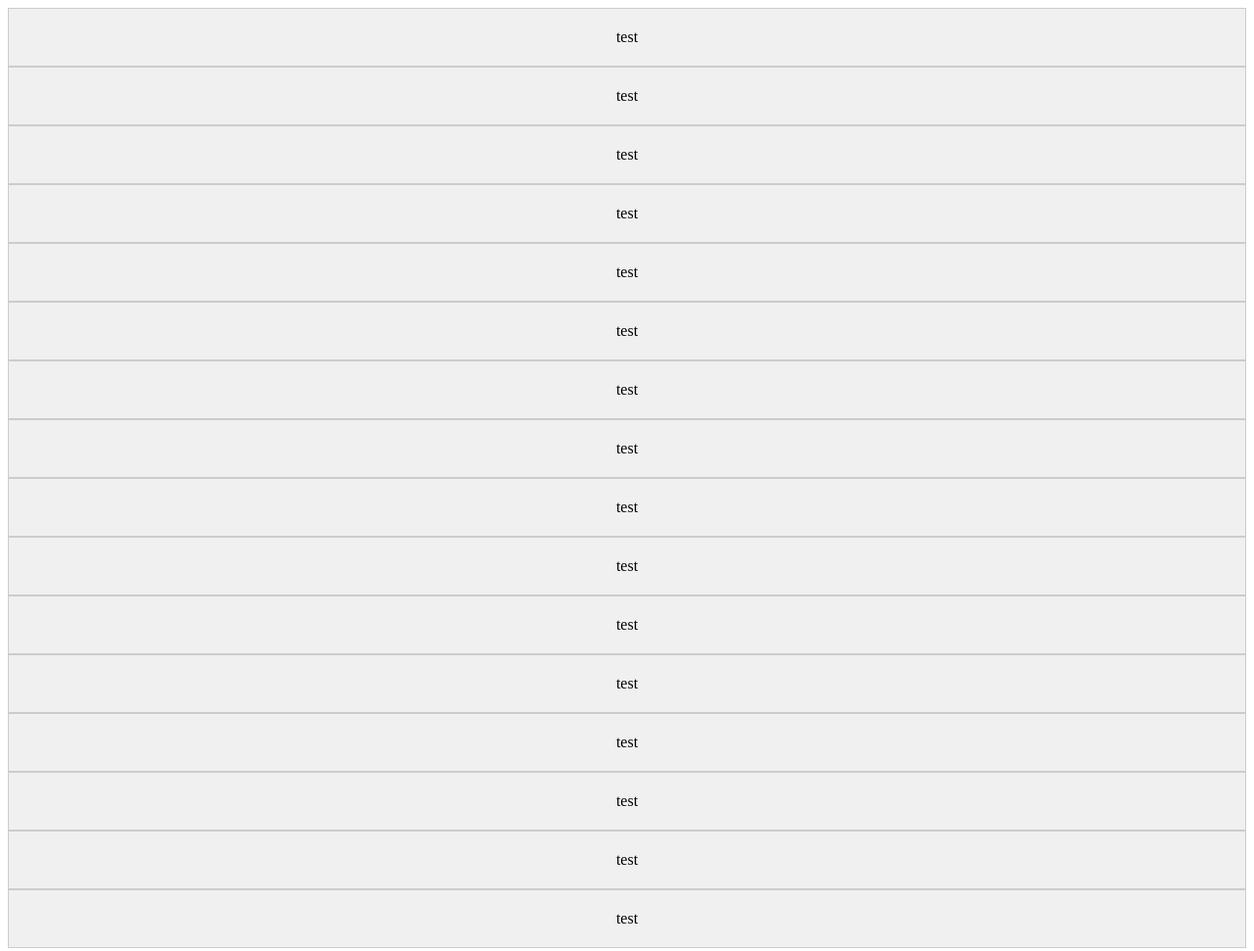
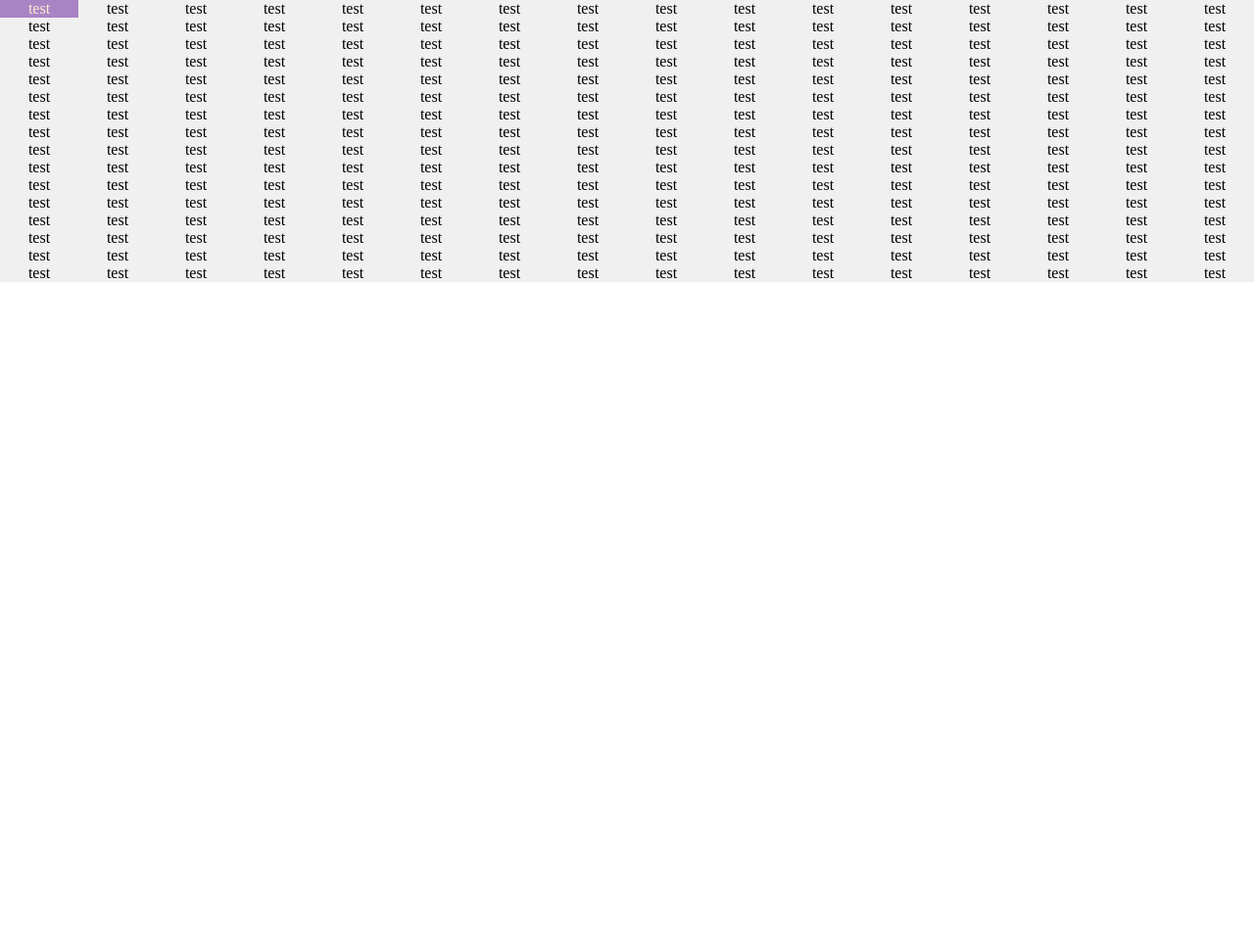
Before and after one commit to fed26sto-fundamentals/etch-a-sketch-jyy009, a plain HTML site: page index.html in a window 1280 px wide. Shown: the whole page at 98% size. After the commit the page ends 800 px from the top, so only its background shows below. Drawn offline with Linux system fonts and the light colour scheme.

Commit message:
Add hover effect for each grid item using JS

```diff
--- a/app.js
+++ b/app.js
@@ -1,8 +1,25 @@
 const container = document.querySelector(".container");
 
-for (i = 0; i < 16; i++) {
-  const grid = document.createElement("div");
-  grid.classList.toggle("grid");
-  grid.textContent = "test";
-  container.appendChild(grid);
+for (i = 0; i < 256; i++) {
+  const gridItem = document.createElement("div");
+  gridItem.classList.toggle("grid-item");
+  gridItem.textContent = "test";
+  container.appendChild(gridItem);
 }
+
+// change color of grid item on hover
+const hoverItem = document.querySelectorAll(".grid-item");
+
+hoverItem.forEach((item) => {
+  item.addEventListener("mouseover", () => {
+    item.style.backgroundColor = "#aa83c5";
+    item.style.color = "#ffebcd";
+  });
+});
+
+hoverItem.forEach((item) => {
+  item.addEventListener("mouseout", () => {
+    item.style.backgroundColor = "";
+    item.style.color = "";
+  });
+});
--- a/style.css
+++ b/style.css
@@ -1,13 +1,20 @@
-/* .container {
+* {
+  margin: 0;
+  box-sizing: border-box;
+}
+
+.container {
   background-color: #f0f0f0;
-  padding: 20px;
   text-align: center;
-  border: 1px solid #ccc;
-} */
+  display: flex;
+  flex-wrap: wrap;
+  width: 100%;
 
-.grid {
-  background-color: #f0f0f0;
-  padding: 20px;
-  text-align: center;
-  border: 1px solid #ccc;
+
 }
+
+.grid-item {
+  flex-basis: calc(100% / 16);
+
+
+}
```
Also changed, not shown: index.html (+2 -0 lines).
